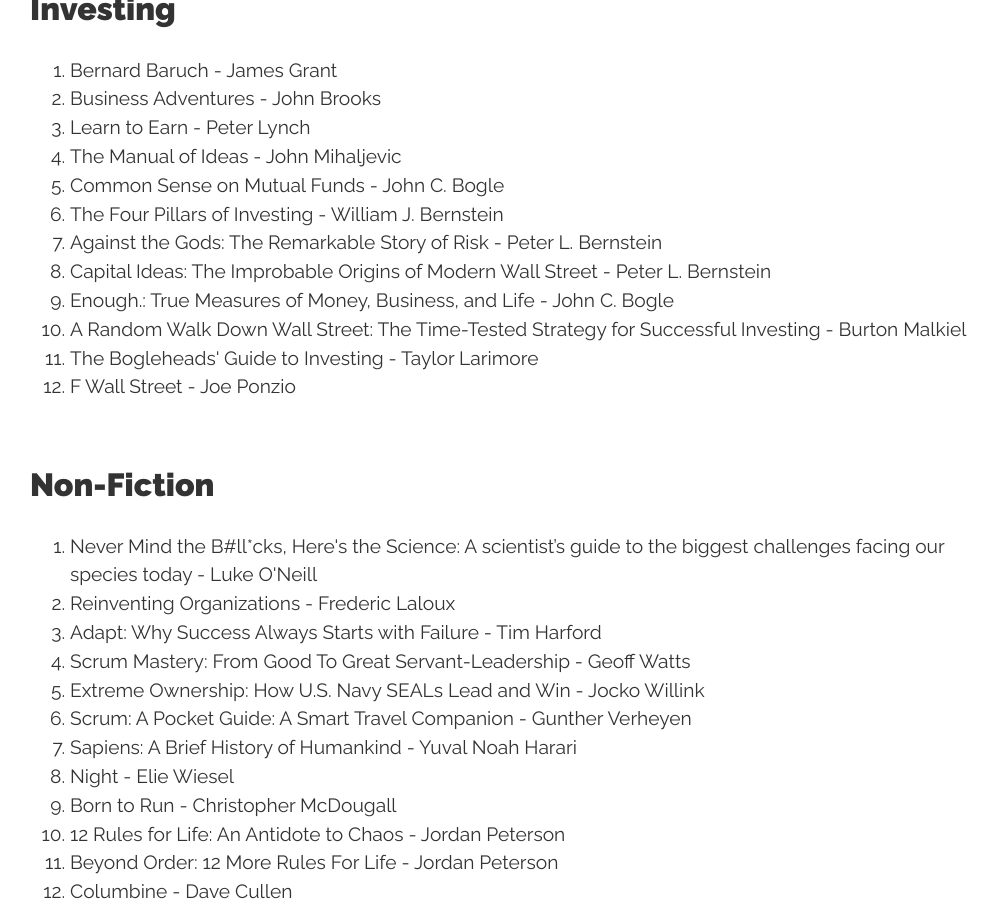
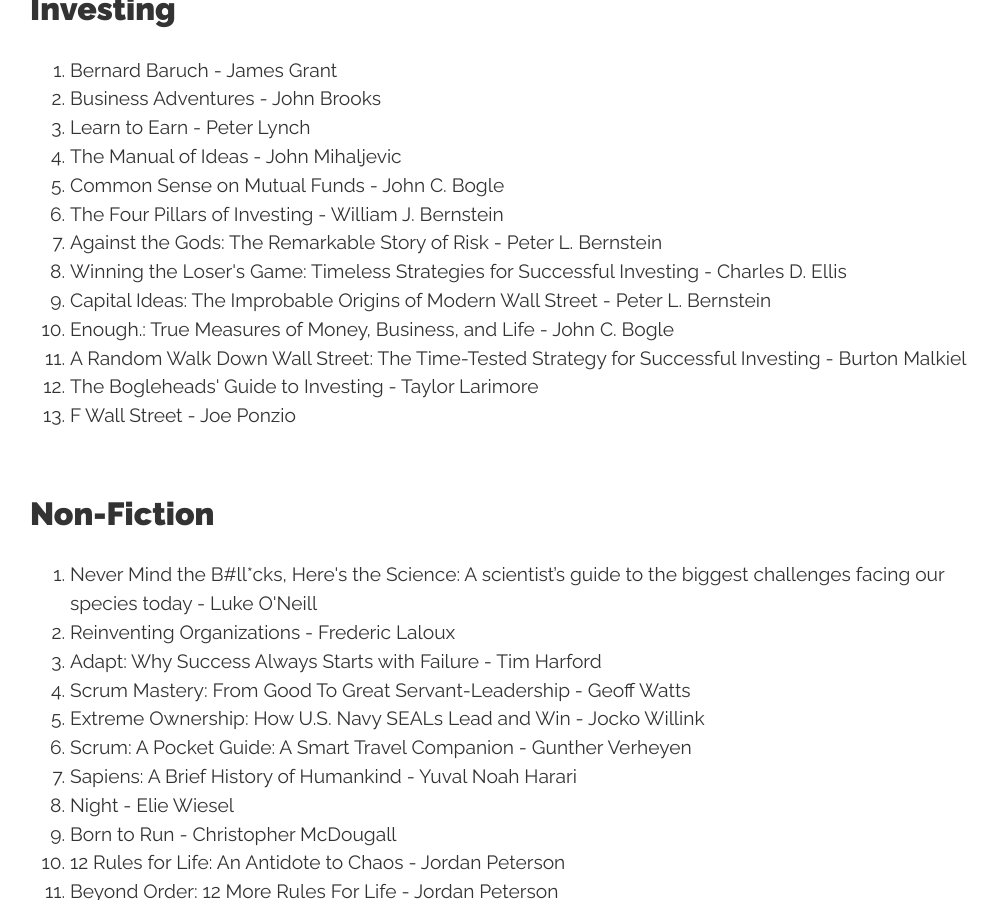
Before and after one commit to conanmercer/conanmercer.github.io, a Jekyll site: the page built from books.html, in a window 1280 px wide and 900 px high, scrolled down 583 px. Shown: the whole window, without its empty margins (130-1128 px from the left). Built offline with Jekyll 4.4.1, drawn with Linux system fonts in a browser that asks for light colours; nearby versions of some CDN libraries; some web fonts are replaced.

Commit message:
add, new book

```diff
--- a/books.html
+++ b/books.html
@@ -14,6 +14,10 @@ title: Books
   <li>Common Sense on Mutual Funds - John C. Bogle</li>
   <li>The Four Pillars of Investing - William J. Bernstein</li>
   <li>Against the Gods: The Remarkable Story of Risk - Peter L. Bernstein</li>
+  <li>
+    Winning the Loser's Game: Timeless Strategies for Successful Investing -
+    Charles D. Ellis
+  </li>
   <li>
     Capital Ideas: The Improbable Origins of Modern Wall Street - Peter L.
     Bernstein
```
